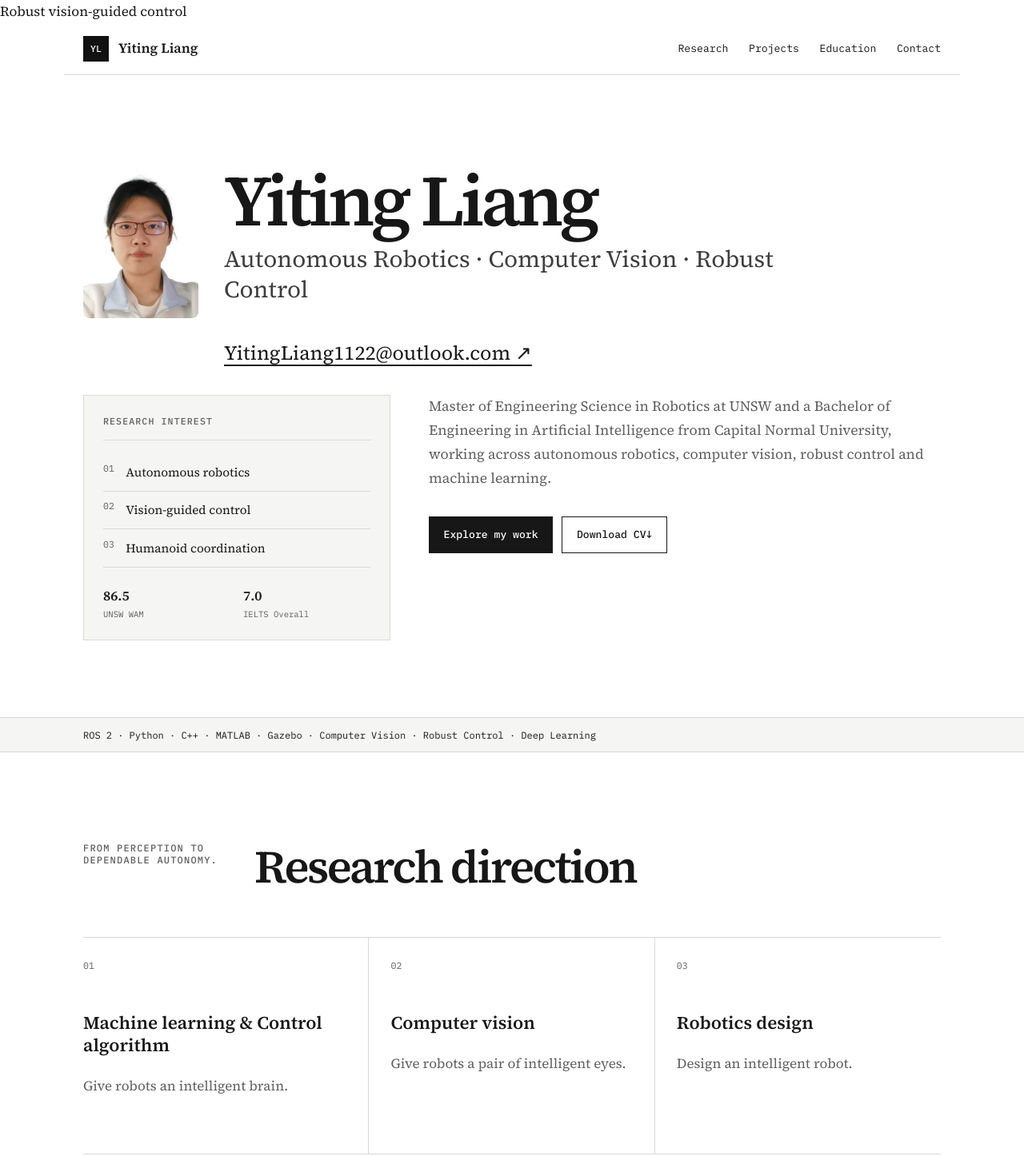
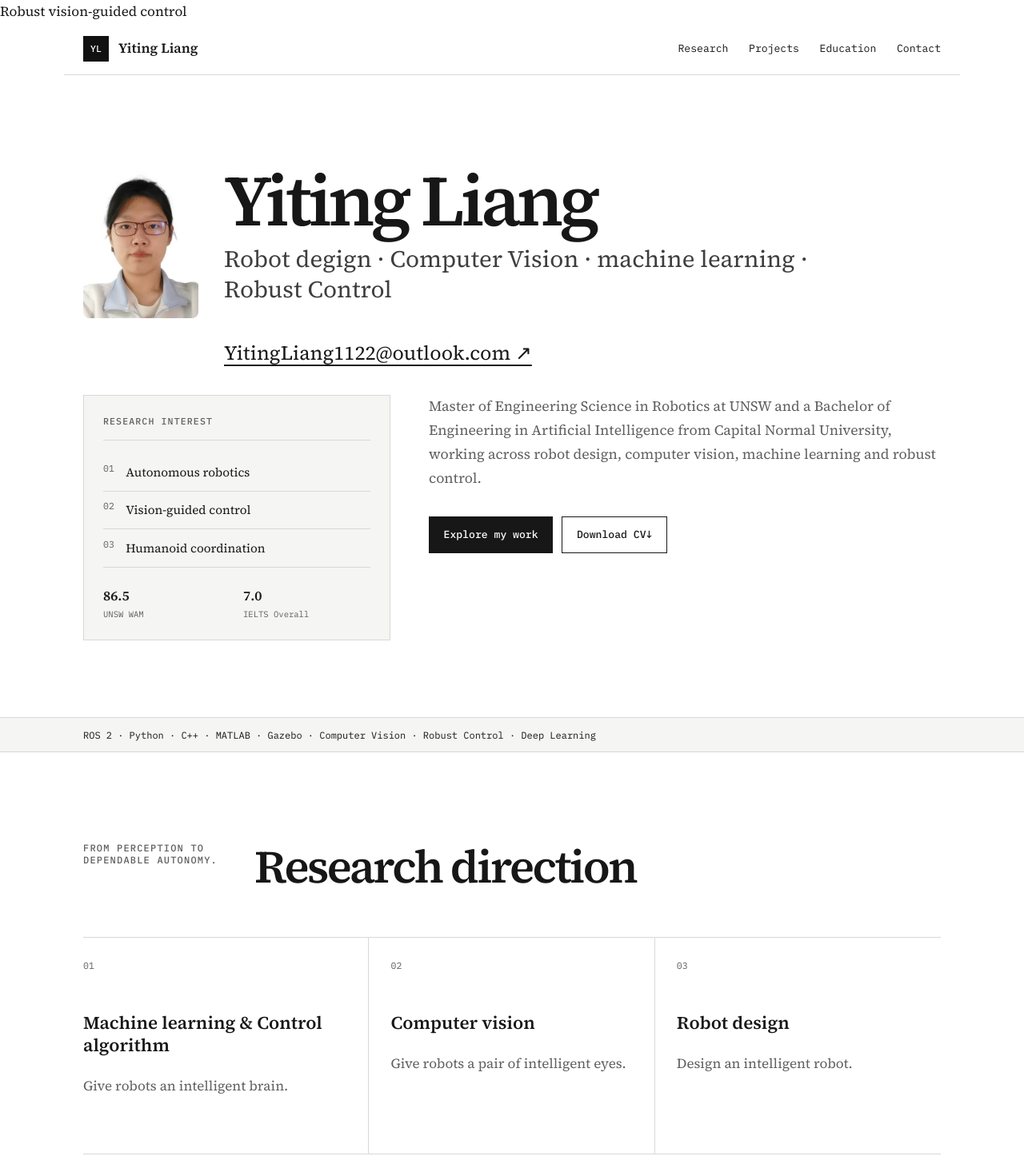
Before and after one commit to Letty1122/yitingliang, a plain HTML site: page index.html in a window 1280 px wide. Shown: the top 1446 px of the page at 80% size. Drawn offline with Linux system fonts and the light colour scheme.

Commit message:
Add files via upload

```diff
--- a/index.html
+++ b/index.html
@@ -34,7 +34,7 @@ Robust vision-guided control<!doctype html>
         <div class="reveal">
           <!-- <p class="eyebrow">Robotics researcher · Sydney, Australia</p> -->
           <h1>Yiting Liang</h1>
-          <h2 class="hero-title">Autonomous Robotics · Computer Vision · Robust Control</h2>
+          <h2 class="hero-title">Robot degign · Computer Vision · machine learning · Robust Control</h2>
           <a class="email-link" style="margin-top:0.6rem; display:inline-block;" href="mailto:YitingLiang1122@outlook.com">YitingLiang1122@outlook.com <span aria-hidden="true">↗</span></a>
         </div>
       </div>
@@ -55,7 +55,7 @@ Robust vision-guided control<!doctype html>
         </aside>
 
         <div class="reveal" style="flex:1;min-width:20rem;">
-          <p class="lede">Master of Engineering Science in Robotics at UNSW and a Bachelor of Engineering in Artificial Intelligence from Capital Normal University, working across autonomous robotics, computer vision, robust control and machine learning.</p>
+          <p class="lede">Master of Engineering Science in Robotics at UNSW and a Bachelor of Engineering in Artificial Intelligence from Capital Normal University, working across robot design, computer vision, machine learning and robust control.</p>
           <div class="hero-actions">
             <a class="button primary" href="#projects">Explore my work</a>
             <a class="button secondary" href="assets/Yiting-Liang-CV.pdf" download>Download CV <span aria-hidden="true">↓</span></a>
@@ -75,7 +75,7 @@ Robust vision-guided control<!doctype html>
       <div class="research-grid">
         <article class="research-card reveal"><span class="card-no">01</span><h3>Machine learning & Control algorithm</h3><p>Give robots an intelligent brain.</p></article>
         <article class="research-card reveal"><span class="card-no">02</span><h3>Computer vision</h3><p>Give robots a pair of intelligent eyes.</p></article>
-        <article class="research-card reveal"><span class="card-no">03</span><h3>Robotics design</h3><p>Design an intelligent robot.</p></article>
+        <article class="research-card reveal"><span class="card-no">03</span><h3>Robot design</h3><p>Design an intelligent robot.</p></article>
       </div>
     </section>
 
```
